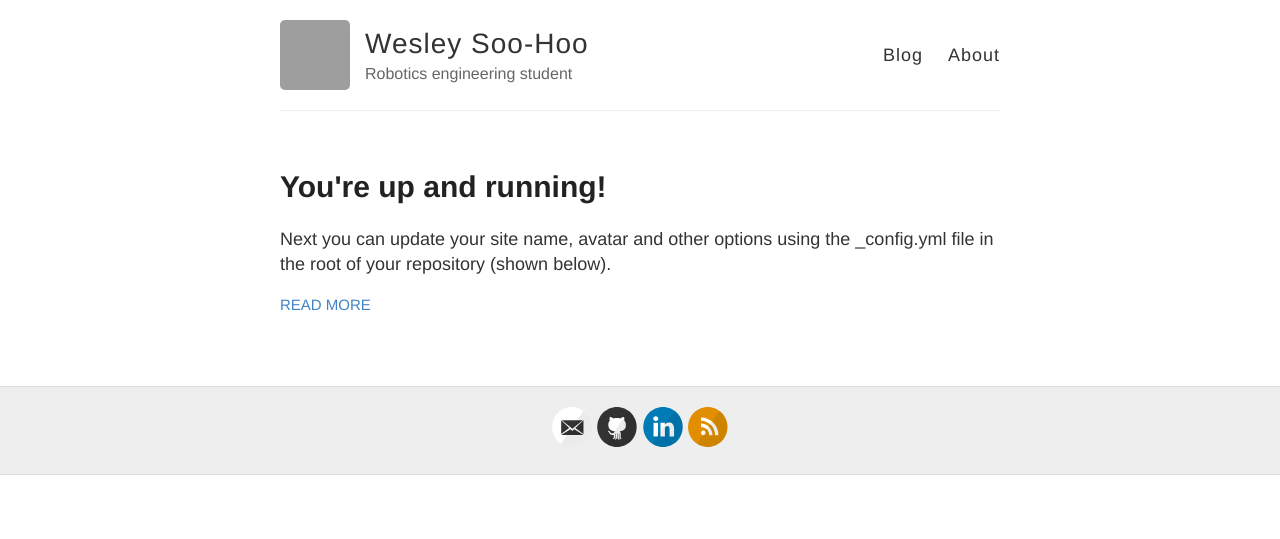
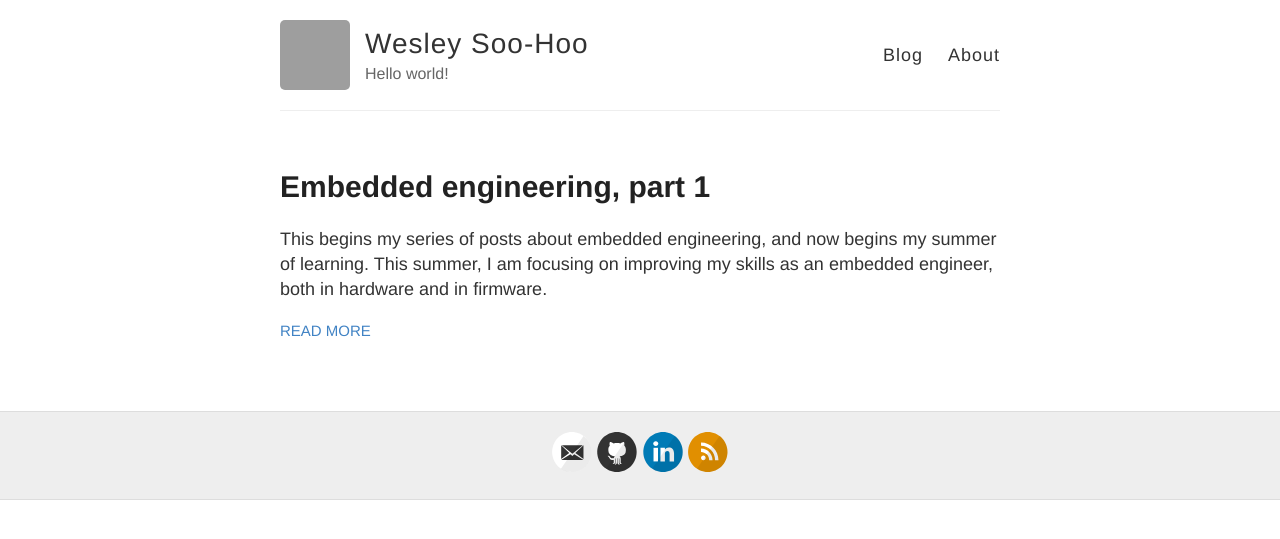
Before and after one commit to wsh32/blog, a Jekyll site: the page built from index.html, in a window 1280 px wide. Shown: the top 539 px of the page. Built offline with Jekyll 4.4.1, drawn with Linux system fonts in a browser that asks for light colours; part of the change alters nothing that is shown; grey boxes are pictures that could not be loaded.

Commit message:
first post

```diff
--- a/_config.yml
+++ b/_config.yml
@@ -6,7 +6,7 @@
 name: Wesley Soo-Hoo
 
 # Short bio or description (displayed in the header)
-description: Robotics engineering student
+description: Hello world!
 
 # URL of your avatar or profile pic (you could use your GitHub profile pic)
 avatar: https://avatars3.githubusercontent.com/u/8334837?s=460&u=01444173dddca740af0e46a3a4395e0460896142&v=4
@@ -23,7 +23,7 @@ footer-links:
   flickr:
   github: wsh32
   instagram:
-  linkedin: /in/wesleysoohoo
+  linkedin: wesleysoohoo
   pinterest:
   rss: ws
   twitter:
--- a/_posts/2014-3-3-Hello-World.md
+++ /dev/null
@@ -1,10 +0,0 @@
----
-layout: post
-title: You're up and running!
----
-
-Next you can update your site name, avatar and other options using the _config.yml file in the root of your repository (shown below).
-
-![_config.yml]({{ site.baseurl }}/images/config.png)
-
-The easiest way to make your first post is to edit this one. Go into /_posts/ and update the Hello World markdown file. For more instructions head over to the [Jekyll Now repository](https://github.com/barryclark/jekyll-now) on GitHub.
--- /dev/null
+++ b/_posts/2020-04-17-embedded-pt1.md
@@ -0,0 +1,45 @@
+---
+layout: post
+title: Embedded engineering, part 1
+---
+
+This begins my series of posts about embedded engineering, and now begins my summer of learning. This summer, I am focusing on improving my skills as an embedded engineer, both in hardware and in firmware.
+
+
+My time on my school's Formula SAE team taught me lots of nuances that comes with PCB design. I did get the opportunity to design and work on the car's traction control system, which included the wheel speed sensor modules and the torque-limiting control system. I may go into more detail on this control system in another post, but to prepare myself for next year, I will be studying up on embedded hardware and firmware development.
+
+### Learning goals
+
+Wow, am I even an Olin student if I don't mention learning goals?
+
+I'll do my best to track these learning goals throughout the summer. That being said, they are all flexible, and as I learn more, I expect to pick up new goals.
+
+For now, here they are:
+
+1. Understand AVR firmware.
+2. Understand Atmega16m1 and Atmega328p hardware design. We commonly use these two microcontrollers in Formula, so I want to build a more solid foundation. A couple of key questions I have revolves around pin allocation.
+3. Understand STM32 firmware. I've had a couple of STM32 dev kits sitting on my desk for about a year without much work going into using them.
+4. Understand common serial communication protocols. I've used CAN, I2C, SPI, etc before, but I want to gain a much deeper understanding of how these work and best practices on how to design hardware around these.
+5. Build up good engineering habits. Yeah.
+
+### Project based learning
+
+Wow, am I even an Olin student if I don't mention pRoJeCt bAsEd lEarNiNg?!?
+
+I also have a couple of projects that I have in mind for this summer. Both of them have been on my mind for a while and went stale, but I want to bring them back with the sudden influx of free time.
+
+![Online classes? No classes?](/images/2020-04-17/semester_over.jpg)
+
+#### Custom Mechanical Keyboard
+
+I've had this project on the backburner since last winter, but I've been meaning to design and build a custom modular mechanical keyboard for a while. I had some progress done last winter, but once all of the Chinese PCB manufacturers got shut down due to the COVID-19 pandemic, progress stopped. For that project, I found the STM32F042K6 chip, which had a USB peripheral. This allows it to emulate an HID device, to disguise as a keyboard and mouse. The game plan was to develop multiple parts of a keyboard that could be connected over the I2C bus, with one master node (the left half of the keyboard) connected to your computer over USB C. The modularity of the keyboard would also allow it to have addon modules-- things like a microphone addon to have noise-reactive backlighting, or a bluetooth and battery wireless addon.
+
+#### IoT RGB LED Controller
+
+Next year, my roommate Jasper and I are planning ond decking out our room with RGB LED strips. One of the ways Olin is unique is with our "loft culture"-- some rooms on the fourth floor of West Hall have ceilings that are around 18 feet high. Because of this, the students who live in those rooms build lofts and make their room duplexes. One of the underrated advantages of this is that it gives you full control of the ceiling on th bottom floor, the "living room". One of the ideas I had was to cover the ceiling with RGB light panels. We also have plans to use LED strips to outline the structure of the loft, as well as backlighting furniture. Because of this, we need a way to connect the lights together to have a unified lighting experience.
+
+The way that we are currently planning on doing this is designing a custom PCB that sits on top of a Raspberry Pi zero. The Pi zero GPIO exposes a power rail to power the Pi, as well as UART and SPI communication pins. This allows the wiring to be simplified down to one connector for power and one connector for the lighting strip. There is a considerable amount of software to write in conjunction to this, but the firmware and hardware are relatively simple and provide a good learning project.
+
+---
+
+I'm really looking forward to improving my skills this summer and for the next year. Both of the projects mentioned above have been on my mind for months now-- but I haven't had the time or the justification to put in the money to get them done before. Now, I do, and I'm so excited to get the ball rolling.
```
Also changed, not shown: images/2020-04-17/semester_over.jpg (added), images/config.png (deleted), images/first-post.png (deleted), images/jekyll-logo.png (deleted), images/jekyll-now-theme-screenshot.jpg (deleted), images/step1.gif (deleted).
